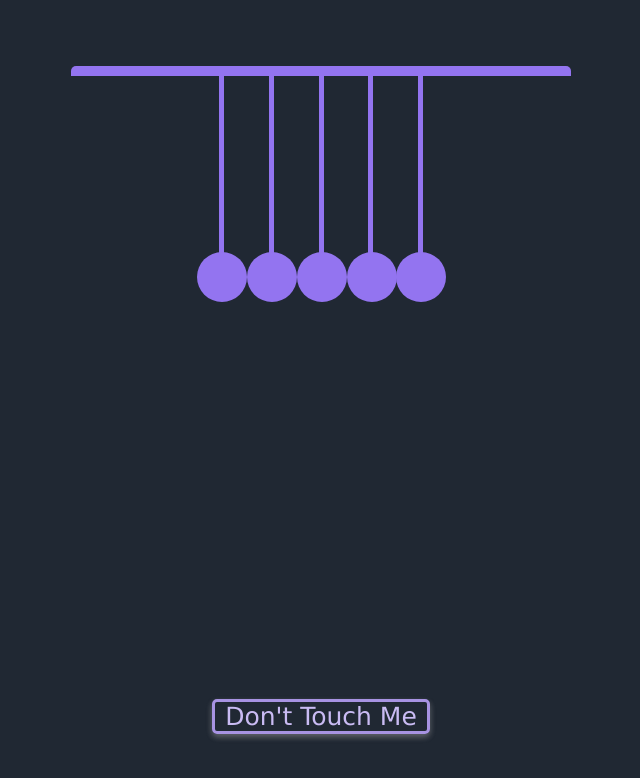
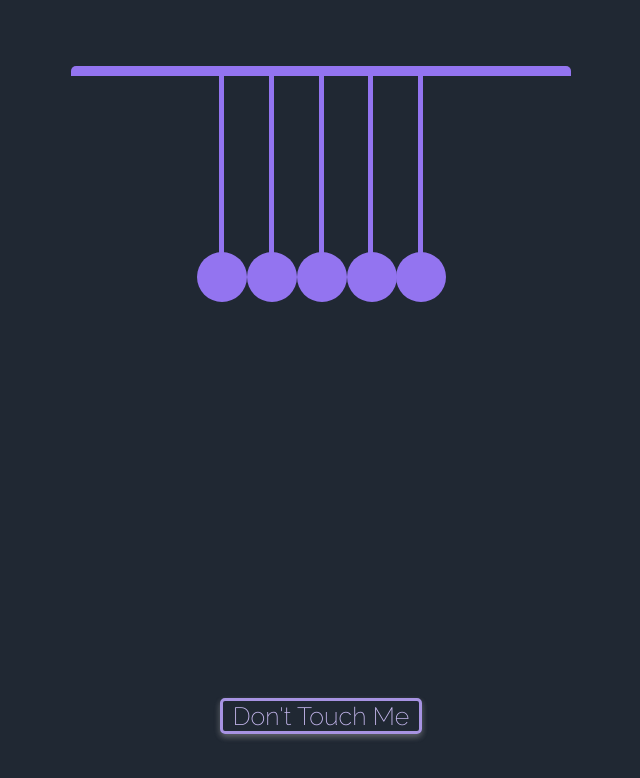
Before and after one commit to hossainpgmr/project_1, a plain HTML site: page index.html in a window 1280 px wide. Shown: the whole page, without its empty margins (319-959 px from the left). Drawn offline with Linux system fonts and the light colour scheme.

Commit message:
change,index

```diff
--- a/style.css
+++ b/style.css
@@ -5,10 +5,19 @@
 
 }
 @font-face {
-    font-family: Behuda;
-    src: url(./Gellisto.ttf);
+    font-family: behuda;
+    src: url(./font/font.ttf);
 }
 
+@font-face {
+    font-family:custom_font ;
+    src: url(/font/Raleway-ExtraLight.ttf);
+
+}
+@font-face {
+    font-family: bold_font;
+    src: url(./font/Raleway-Medium.ttf);
+}
 html {
     font-size: 62.5%;
 }
@@ -97,6 +106,12 @@ body {
         rotate: 0deg;
     }
 }
+
+
+/*
+button created */
+
+
 .button button{
     text-transform: capitalize;
    border: 3.5px solid #a793e2;
@@ -105,7 +120,7 @@ body {
    background: transparent;
 }
 .button button a{
-    font-family: 'Lucida Sans', 'Lucida Sans Regular', 'Lucida Grande', 'Lucida Sans Unicode', Geneva, Verdana, sans-serif;
+    font-family: custom_font,bold_font,behuda ;
     font-size: 25px;
     font-weight: 500;
     text-transform: capitalize;
@@ -117,7 +132,7 @@ body {
 }
 
 
-/* button generate */
+/* button hover */
 
 
 .button button:hover{
```
Also changed, not shown: font/Gellisto - Copy.ttf (renamed from Gellisto.ttf), font/Raleway-ExtraLight.ttf (added), font/Raleway-Medium.ttf (added), font/font.ttf (added).
